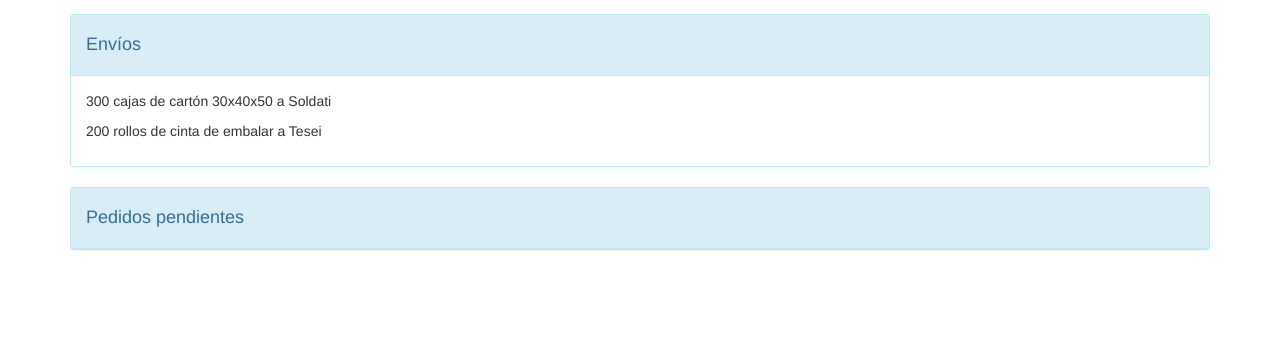
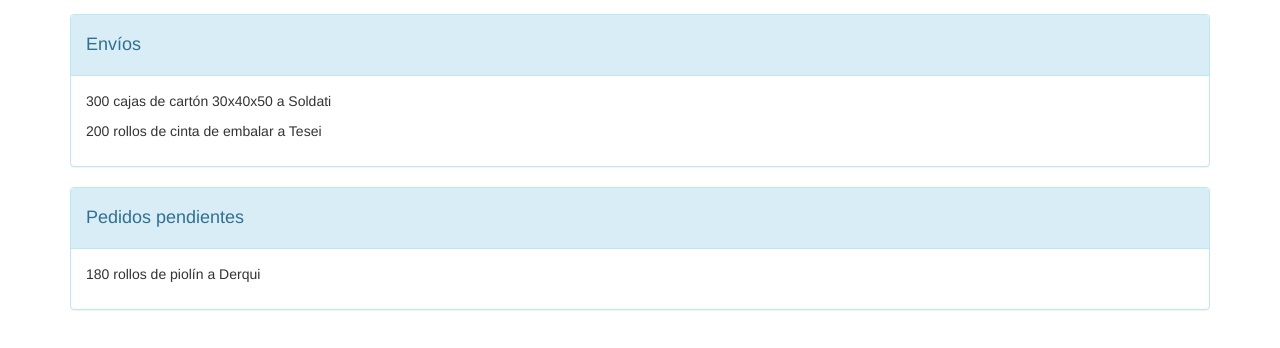
Before and after one commit to clombardi/pruebasGit-2018, a plain HTML site: page index.html in a window 1280 px wide. Shown: the part 82-430 px from the top of the page. Drawn offline with nearby package versions, Linux system fonts and the light colour scheme.

Commit message:
un pedido pendiente

```diff
--- a/index.html
+++ b/index.html
@@ -33,6 +33,9 @@
                         <div class="panel-heading">
                             <h4>Pedidos pendientes</h4>
                         </div>
+                        <div class="panel-body">
+                            <p>180 rollos de piolín a Derqui</p>
+                        </div>
                     </div>
                 </div>
             </div>
```
